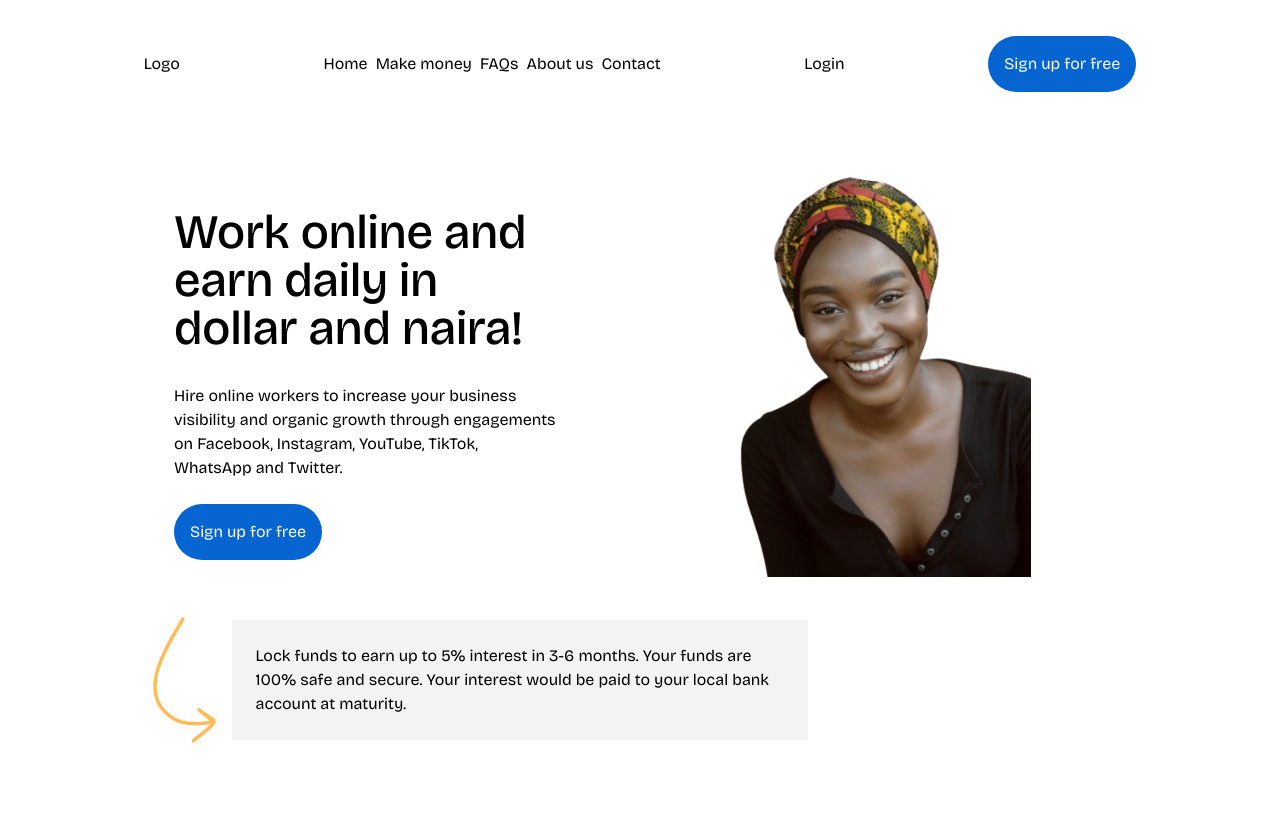
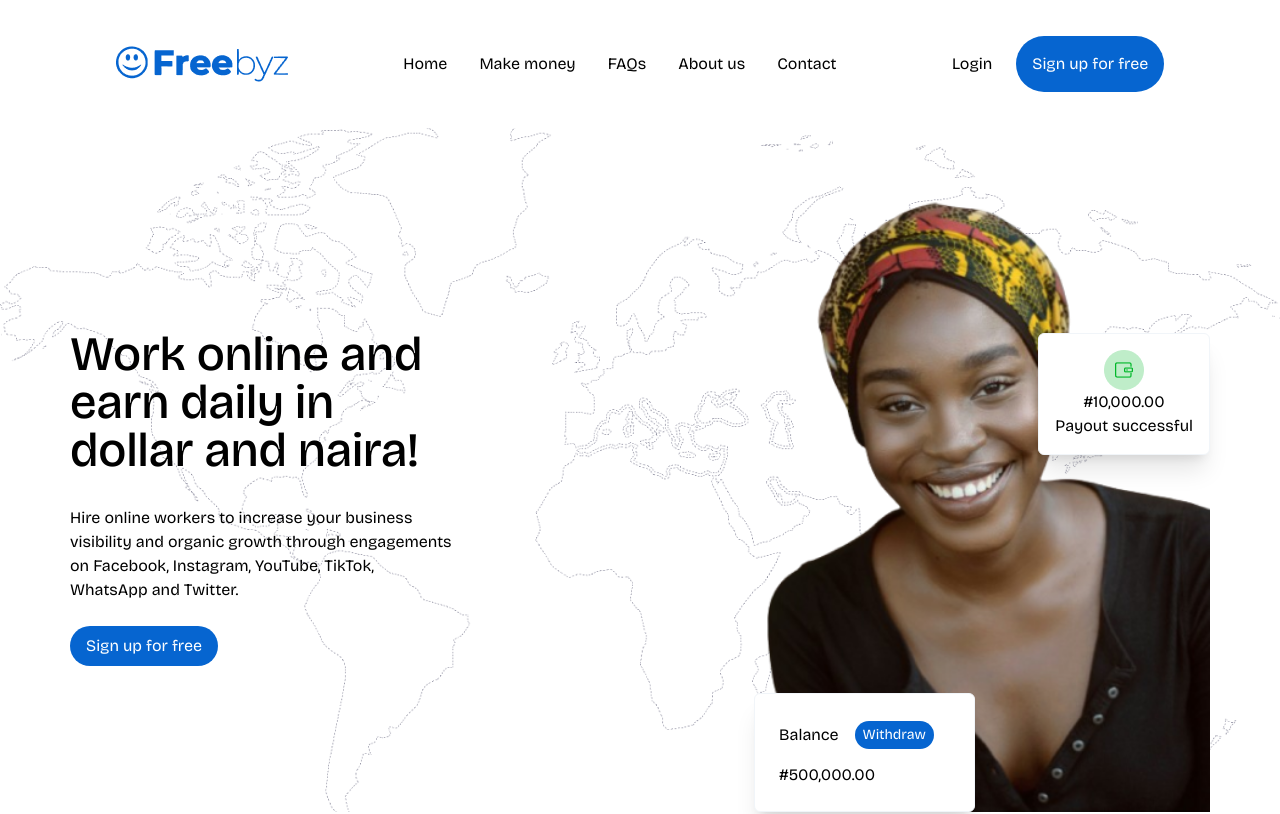
Before and after one commit to solotobby/gamification_fe, a React (Vite) app: page / in a window 1280 px wide. Shown: the top 814 px of the page. Built offline with nearby package versions, Linux system fonts and the light colour scheme.

Commit message:
make more fixes to the landing page

```diff
--- a/src/components/landing-page/Header.jsx
+++ b/src/components/landing-page/Header.jsx
@@ -1,11 +1,9 @@
 const header = () => {
     return (
-        <div className="flex items-center my-9 justify-evenly">
-            <div>
-                <h1>Logo</h1>
-            </div>
+        <div className="flex items-center my-9 justify-evenly ">
 
-            <div className="flex space-x-2">
+            <img src="/public/images/freebyzlogo-blue.png" alt="freebyz-logo" />
+            <div className="flex gap-8">
                 <p>Home</p>
                 <p>Make money</p>
                 <p>FAQs</p>
@@ -13,8 +11,10 @@ const header = () => {
                 <p>Contact</p>
             </div>
 
-            <p>Login</p>
-            <button className="p-4 text-white rounded-full bg-customBlue">Sign up for free</button>
+            <div className="flex items-center gap-6">
+                <p>Login</p>
+                <button className="p-4 text-white rounded-full bg-customBlue">Sign up for free</button>
+            </div>
         </div>
     )
 }
--- a/src/components/landing-page/Work_online.jsx
+++ b/src/components/landing-page/Work_online.jsx
@@ -1,19 +1,31 @@
 const Work_online = () => {
     return (
-        <div className="flex justify-evenly">
-            <div className="overflow-hidden w-96">
-                <div>
-                    <h1 className="mt-20 text-5xl font-medium font-bricolage-grotesque">Work online and earn daily in dollar and naira!</h1>
+        <div className="flex flex-col justify-center background-map">
+            <div className="container relative flex items-center justify-between">
+                <div className="overflow-hidden w-96">
+                    <div>
+                        <h1 className="mt-20 text-5xl font-medium font-bricolage-grotesque">Work online and earn daily in dollar and naira!</h1>
+                    </div>
+                    <p className="max-w-2xl mt-8">Hire online workers to increase your business visibility and organic growth through engagements on Facebook, Instagram, YouTube, TikTok, WhatsApp and Twitter.</p>
+                    <button className="px-4 py-2 my-6 text-white rounded-full mx-4t-6 p bg-customBlue">Sign up for free</button>
                 </div>
-                <p className="max-w-2xl mt-8">Hire online workers to increase your business visibility and organic growth through engagements on Facebook, Instagram, YouTube, TikTok, WhatsApp and Twitter.</p>
-                <button className="p-4 mt-6 text-white rounded-full bg-customBlue">Sign up for free</button>
-            </div>
 
-            <div>
-                <img  src="/images/prince-akachi-i2hoD-C2RUA-unsplash-removebg-preview 1.png" alt="akachi" className="w-4/5 h-auto" />
-                <div className="absolute top-0 left-0">
-                    <img src="/public/images/Group1.png" alt="Small Image 1" className="absolute top-0 left-0" style={{ transform: 'translate(-50%, -50%)' }} />
-                    <img src="/public/images/Group2.png" alt="Small Image 2" className="absolute bottom-0 right-0" style={{ transform: 'translate(50%, 50%)' }} />
+                <div className="relative w-[40%] shrink-0 flex justify-end">
+                    <span className="absolute right-0 top-[30%] z-10 p-4 flex flex-col items-center shadow-xl border-[1px] border-slate-100 bg-white rounded-md ">
+                        <img src="/images/greenwallet.png" alt="green-wallet" />
+                        <h1>#10,000.00</h1>
+                        <p>Payout successful</p>
+                    </span>
+
+                    <span className="absolute bottom-0 left-0 z-10  shadow-xl border-[1px] border-slate-100 bg-white rounded-md p-6">
+                        <div className="flex items-center justify-between gap-4">
+                            <h1>Balance</h1>
+                            <button className="px-2 py-1 text-sm text-white rounded-full bg-customBlue">Withdraw</button>
+                            <div className="container my-4 border-t border-red"></div>
+                        </div>
+                        <p className="mt-3">#500,000.00</p>
+                    </span>
+                    <img  src="/images/prince-akachi-i2hoD-C2RUA-unsplash-removebg-preview 1.png" alt="akachi" className="w-full h-auto" />
                 </div>
             </div>
         </div>
--- a/src/styles/_global.scss
+++ b/src/styles/_global.scss
@@ -33,3 +33,10 @@
       max-width: 1250px;
     }
   }
+
+  .background-map {
+    background-image: url('/images/map.png');
+    background-size: cover;
+    background-position: center;
+    background-repeat: no-repeat;
+  }
```
Also changed, not shown: public/images/freebyzlogo-blue.png (added), public/images/greenwallet.png (added).
